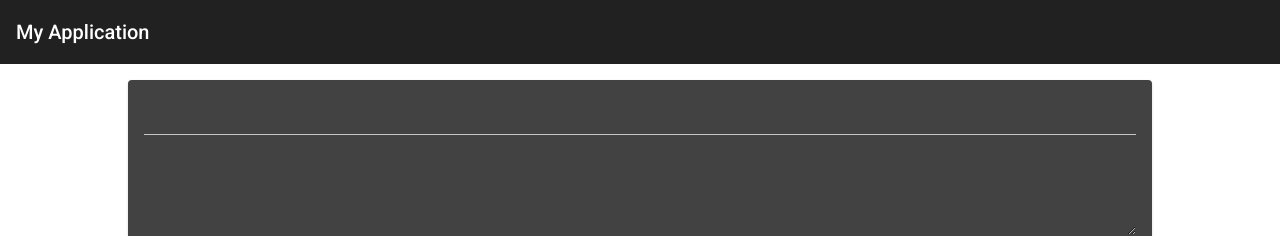
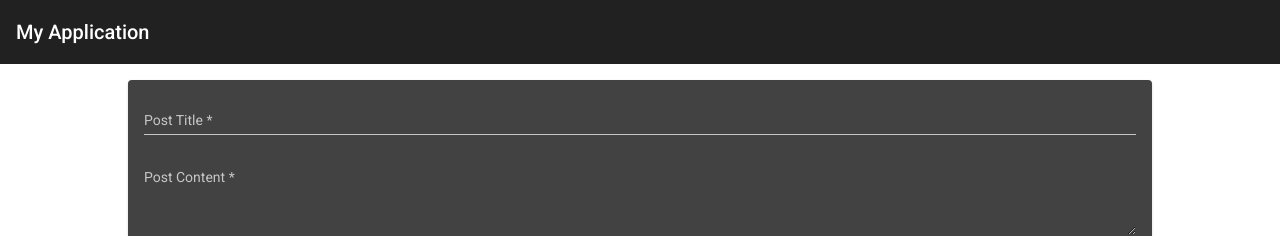
Before and after one commit to orvintritama/mean-tutorial, an Angular app in the folder mean-course/: page / in a window 1280 px wide. Shown: the top 236 px of the page. Built offline with nearby package versions, Linux system fonts and the light colour scheme.

Commit message:
polishing forms and adding buttons to posts

```diff
--- a/mean-course/src/app/posts/post-create/post-create.component.html
+++ b/mean-course/src/app/posts/post-create/post-create.component.html
@@ -6,6 +6,7 @@
             name="title"
             type="text"
             required
+            placeholder="Post Title"
             #title="ngModel">
             <mat-error *ngIf="title.invalid">Please Enter title</mat-error>
         </mat-form-field>
@@ -17,6 +18,7 @@
             ngModel
             name="content"
             required
+            placeholder="Post Content"
             #content="ngModel"></textarea>
             <mat-error *ngIf="content.invalid">Please Enter Content</mat-error>
         </mat-form-field>
--- a/mean-course/src/app/posts/post-create/post-create.component.ts
+++ b/mean-course/src/app/posts/post-create/post-create.component.ts
@@ -19,5 +19,7 @@
             return;
         }
         this.postsService.addPost(form.value.title, form.value.content);
+        //Resetting value after submit
+        form.resetForm();
     }
 }
--- a/mean-course/src/app/posts/post-list/post-list.component.html
+++ b/mean-course/src/app/posts/post-list/post-list.component.html
@@ -2,6 +2,10 @@
     <mat-expansion-panel class="post-panel" *ngFor="let post of posts">
         <mat-expansion-panel-header> {{ post.title }} </mat-expansion-panel-header>
         <p> {{ post.content }} </p>
+        <mat-action-row>
+            <button mat-button color="accent">EDIT</button>
+            <button mat-button color="warn">DELETE</button>
+        </mat-action-row>
     </mat-expansion-panel>
 </mat-accordion>
 
```
